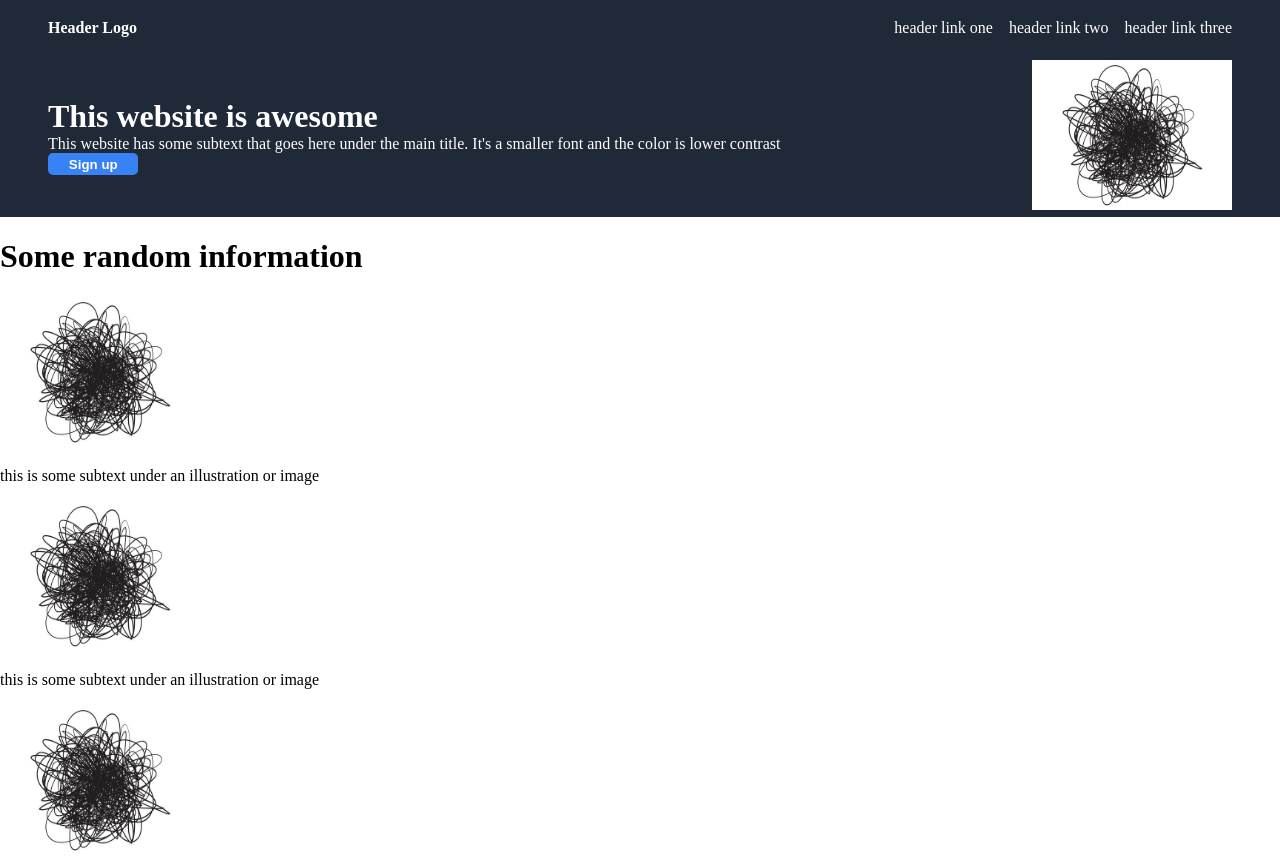
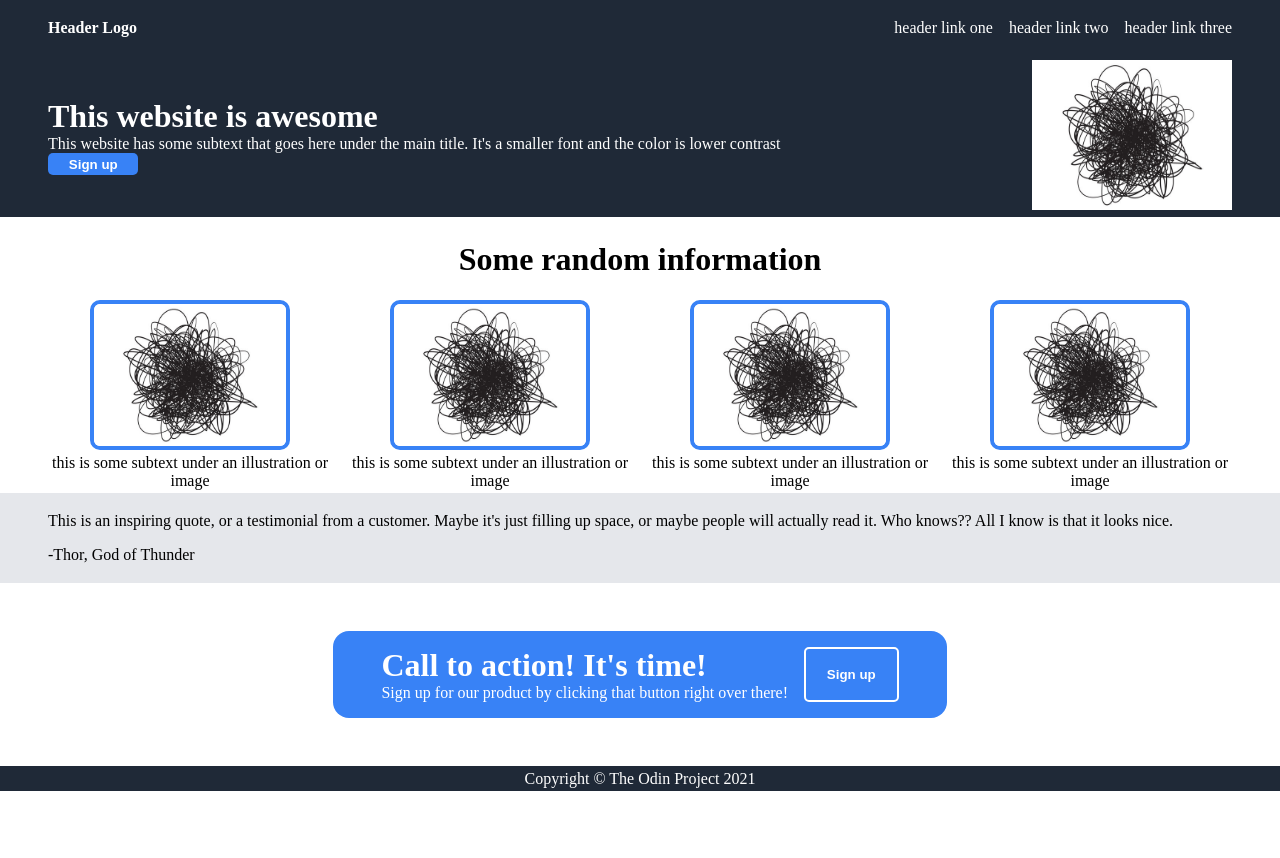
Before and after one commit to codingleaf/odin-landing-page, a plain HTML site: page index.html in a window 1280 px wide. Shown: the top 858 px of the page. After the commit the page ends 800 px from the top, so only its background shows below. Drawn offline with Linux system fonts and the light colour scheme.

Commit message:
feat: add sign up banner and edit all css

```diff
--- a/css/index.css
+++ b/css/index.css
@@ -16,10 +16,18 @@ img {
 
 .header,
 .hero,
+.info,
+.quote,
+.bottom,
+.footer {
+  padding: 0.2rem 3rem;
+}
+
+.header,
+.hero,
 .footer {
   background-color: #1F2937;
   color: white;
-  padding: 0.2rem 3rem;
 }
 
 .header > .container {
@@ -67,3 +75,68 @@ img {
 .footer {
   text-align: center;
 }
+
+.info {
+  display: flex;
+  flex-direction: column;
+  align-items: center;
+}
+
+.info > .container {
+  display: flex;
+  gap: 1rem;
+}
+
+.info .card {
+  text-align: center;
+}
+
+.info img {
+  border: 4px solid #3882F6;
+  border-radius: 10px;
+}
+
+.info p {
+  margin: 0;
+}
+
+.quote {
+  background-color: #E5E7EB;
+  /* font-size: 36px;
+  color: #1F2937;
+  font-style:italic; */
+}
+
+.bottom {
+  display: flex;
+  justify-content: center;
+  padding: 3rem 3rem;
+}
+
+.signup-banner {
+  background-color: #3882F6;
+  display: flex;
+  padding: 1rem 3rem;
+  gap: 1rem;
+  border-radius: 1rem;
+}
+
+.signup-banner h1,
+.signup-banner p
+{
+  color: white;
+  margin: 0;
+}
+
+.signup-banner > .right {
+  align-self: center;
+}
+
+.signup-banner button {
+  background-color: #3882F6;
+  color: white;
+  font-weight: bold;
+  border: 2px solid white;
+  padding: 0.2rem 1.3rem;
+  border-radius: 5px;
+}
--- a/index.html
+++ b/index.html
@@ -64,6 +64,17 @@
           <p class="quotee">-Thor, God of Thunder</p>
         </div>
       </div>
+
+      <div class="bottom">
+        <div class="signup-banner">
+          <div class="left">
+            <h1>Call to action! It's time!</h1>
+            <p>Sign up for our product by clicking that button right over there!</p>
+          </div class="right">
+            <button>Sign up</button>
+          </div>
+        </div>
+      </div>
     </div>
 
     <div class="footer">
```
